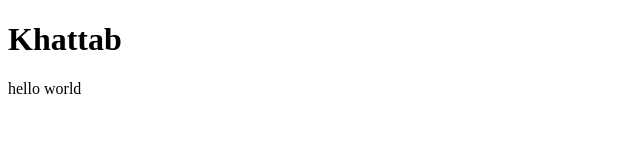
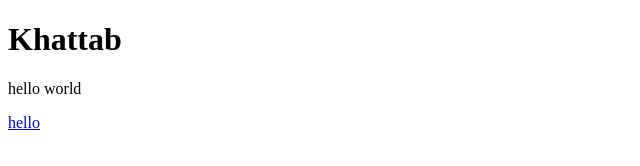
Before and after one commit to Khattab01/Khattab01.github.io, a plain HTML site: page Khattab.html in a window 1280 px wide. Shown: the full height of the page, 0-640 px from the left. Drawn offline with Linux system fonts and the light colour scheme.

Commit message:
Update Khattab.html

```diff
--- a/Khattab.html
+++ b/Khattab.html
@@ -8,6 +8,7 @@
 <body>
 <h1>Khattab</h1>
 <p>hello world</p>
+  <a href="www.google.com"> hello </a>
 </body>
 
 </html>
```
